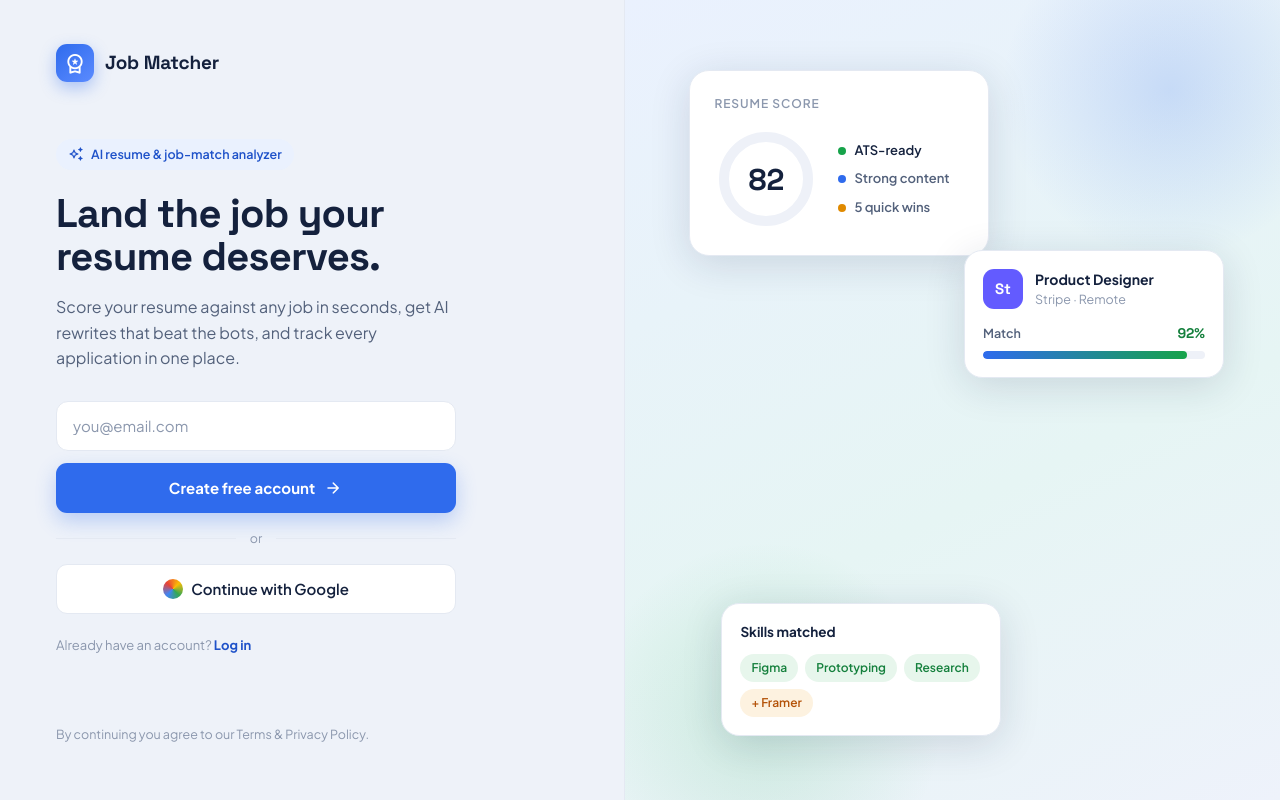
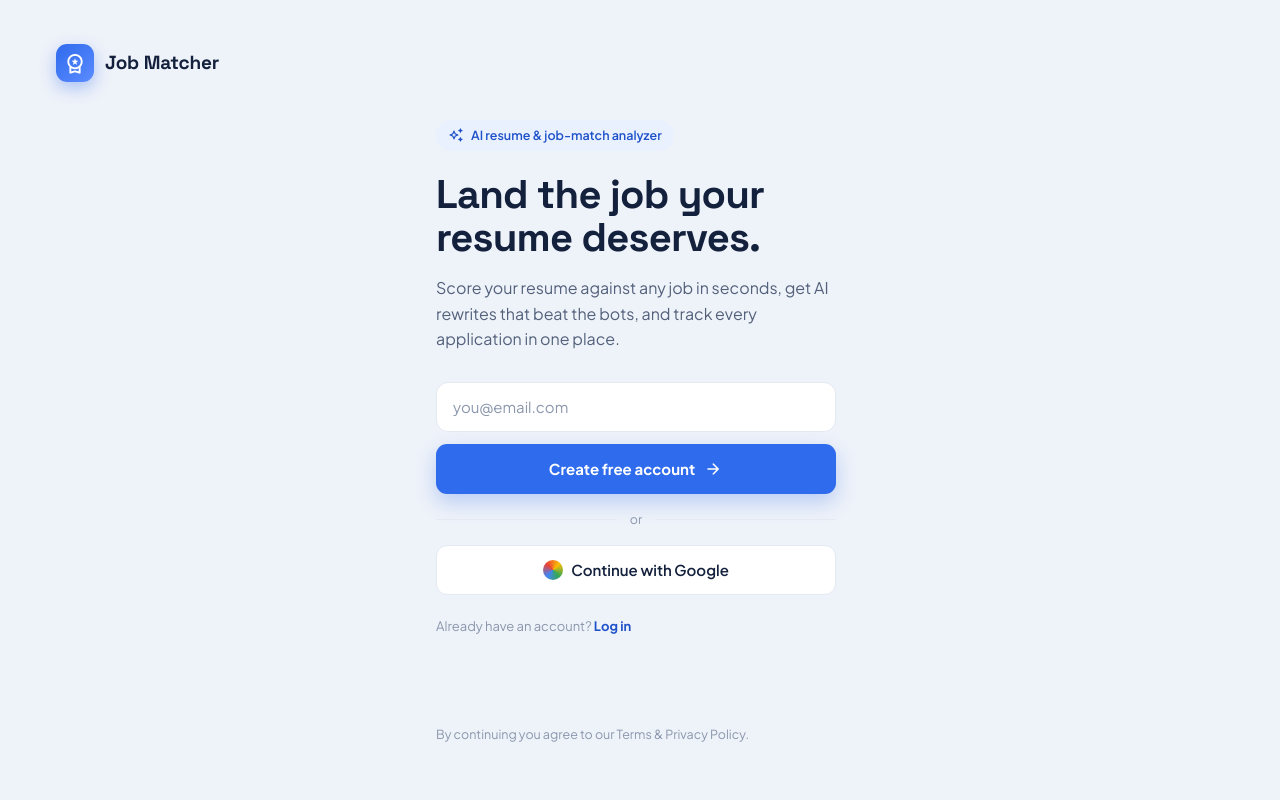
Before and after one commit to Dimitar-Totov/job-match-by-resume, a React (Vite) app: page / in a window 1280 px wide. Built offline with nearby package versions, Linux system fonts and the light colour scheme.

Commit message:
Fix logo position

```diff
--- a/src/features/welcome/WelcomeScreen.css
+++ b/src/features/welcome/WelcomeScreen.css
@@ -1,8 +1,8 @@
 .welcome {
   height: 100vh;
   overflow: auto;
-  display: grid;
-  grid-template-columns: minmax(420px, 1fr) 1.05fr;
+  display: flex;
+  justify-content: center;
 }
 
 .welcome__panel {
@@ -10,6 +10,15 @@
   flex-direction: column;
   padding: 44px 56px;
   min-height: 100vh;
+  width: 100%;
+  max-width: 520px;
+}
+
+.welcome__brand {
+  position: fixed;
+  top: 44px;
+  left: 56px;
+  z-index: 10;
 }
 
 .welcome__intro {
@@ -120,177 +129,37 @@
   color: var(--ink-3);
 }
 
-/* Art panel */
-.welcome__art {
-  position: relative;
-  overflow: hidden;
-  background: linear-gradient(155deg, #eaf1fe 0%, #e6f5f4 60%, #eef2fb 100%);
-  border-left: 1px solid var(--border);
+@media (max-width: 900px) {
+  .welcome__panel {
+    padding: 32px 24px;
+    max-width: none;
+  }
+  .welcome__brand {
+    position: static;
+    top: auto;
+    left: auto;
+  }
 }
 
-.welcome__blob {
-  position: absolute;
-  border-radius: 50%;
-}
-.welcome__blob--1 {
-  top: -80px;
-  right: -60px;
-  width: 340px;
-  height: 340px;
-  background: radial-gradient(circle, rgba(47, 107, 237, 0.18), transparent 70%);
-}
-.welcome__blob--2 {
-  bottom: -100px;
-  left: -40px;
-  width: 360px;
-  height: 360px;
-  background: radial-gradient(circle, rgba(22, 163, 74, 0.14), transparent 70%);
-}
-
-.welcome__float {
-  position: absolute;
-  background: var(--panel);
-  border: 1px solid var(--border);
-  border-radius: 18px;
-  box-shadow: var(--shadow-lg);
-  padding: 18px;
-}
-.welcome__float--score {
-  top: 70px;
-  left: 64px;
-  width: 300px;
-  border-radius: 20px;
-  padding: 24px;
-  animation: floaty 6s ease-in-out infinite;
-}
-.welcome__float--job {
-  top: 250px;
-  right: 56px;
-  width: 260px;
-  animation: floaty2 7s ease-in-out infinite;
-}
-.welcome__float--skills {
-  bottom: 64px;
-  left: 96px;
-  width: 280px;
-  animation: floaty 8s ease-in-out infinite 0.5s;
-}
-
-.welcome__floatLabel {
-  font-weight: 600;
-  font-size: 12px;
-  letter-spacing: 0.08em;
-  text-transform: uppercase;
-  color: var(--ink-3);
-  margin-bottom: 14px;
-}
-.welcome__scoreRow {
-  display: flex;
-  align-items: center;
-  gap: 20px;
-}
-.welcome__scoreNum {
-  font-family: var(--font-display);
-  font-weight: 700;
-  font-size: 30px;
-}
-.welcome__legend {
-  display: flex;
-  flex-direction: column;
-  gap: 9px;
-  flex: 1;
-}
-.welcome__legendItem {
-  display: flex;
-  align-items: center;
-  gap: 8px;
-  font-size: 13px;
-  font-weight: 600;
-}
-.welcome__legendItem--muted {
-  color: var(--ink-2);
-}
-.welcome__dot {
-  width: 8px;
-  height: 8px;
-  border-radius: 99px;
-}
-.welcome__dot--green {
-  background: var(--green);
-}
-.welcome__dot--accent {
-  background: var(--accent);
-}
-.welcome__dot--amber {
-  background: var(--amber);
-}
-
-.welcome__jobHead {
-  display: flex;
-  align-items: center;
-  gap: 12px;
-  margin-bottom: 14px;
-}
-.welcome__jobMark {
-  width: 40px;
-  height: 40px;
-  border-radius: 11px;
-  background: #635bff;
-  color: #fff;
-  display: flex;
-  align-items: center;
-  justify-content: center;
-  font-family: var(--font-display);
-  font-weight: 700;
-  font-size: 15px;
-}
-.welcome__jobTitle {
-  font-weight: 700;
-  font-size: 14px;
-}
-.welcome__jobMeta {
-  font-size: 12.5px;
-  color: var(--ink-3);
-}
-.welcome__matchRow {
-  display: flex;
-  align-items: center;
-  justify-content: space-between;
-  font-size: 12.5px;
-  color: var(--ink-2);
-  font-weight: 600;
-  margin-bottom: 7px;
-}
-.welcome__matchPct {
-  font-family: var(--font-display);
-  font-weight: 700;
-  font-size: 14px;
-  color: var(--green-ink);
-}
-
-.welcome__skillsTitle {
-  font-weight: 700;
-  font-size: 13.5px;
-  margin-bottom: 12px;
-}
-.welcome__skills {
-  display: flex;
-  flex-wrap: wrap;
-  gap: 7px;
-}
-.welcome__skills .pill {
-  font-size: 12px;
-  padding: 5px 11px;
-}
-
-@media (max-width: 900px) {
-  .welcome {
-    grid-template-columns: 1fr;
+@media (min-width: 1400px) {
+  .welcome__panel {
+    padding: 64px 72px;
+    max-width: 640px;
   }
-  .welcome__art {
-    display: none;
+  .welcome__brand {
+    top: 64px;
+    left: 72px;
   }
-  .welcome__panel {
-    padding: 32px 24px;
+  .welcome__intro {
+    max-width: 460px;
+    padding: 40px 0;
+  }
+  .welcome__title {
+    font-size: 52px;
+    margin: 0 0 20px;
+  }
+  .welcome__lede {
+    font-size: 18px;
+    margin: 0 0 36px;
   }
 }
--- a/src/features/welcome/WelcomeScreen.tsx
+++ b/src/features/welcome/WelcomeScreen.tsx
@@ -1,24 +1,28 @@
 import { useState } from 'react';
-import { Button, Icon, PillTag, ProgressBar, ScoreRing } from '../../components';
+import { Button, Icon } from '../../components';
 import { Logo } from '../../components/Logo';
 import './WelcomeScreen.css';
 
 interface WelcomeScreenProps {
   onContinue: () => void;
+  onCreateAccount: (email: string) => void;
+  onLogin: () => void;
 }
 
-export function WelcomeScreen({ onContinue }: WelcomeScreenProps) {
+export function WelcomeScreen({ onContinue, onCreateAccount, onLogin }: WelcomeScreenProps) {
   const [email, setEmail] = useState('');
 
   const handleSubmit = (event: React.FormEvent) => {
     event.preventDefault();
-    onContinue();
+    onCreateAccount(email);
   };
 
   return (
     <div className="welcome">
       <div className="welcome__panel">
-        <Logo size="lg" />
+        <div className="welcome__brand">
+          <Logo size="lg" />
+        </div>
         <div className="welcome__intro">
           <span className="welcome__eyebrow">
             <Icon name="auto_awesome" size={16} />
@@ -57,65 +61,13 @@ export function WelcomeScreen({ onContinue }: WelcomeScreenProps) {
 
           <p className="welcome__login">
             Already have an account?{' '}
-            <button type="button" className="welcome__link" onClick={onContinue}>
+            <button type="button" className="welcome__link" onClick={onLogin}>
               Log in
             </button>
           </p>
         </div>
         <p className="welcome__terms">By continuing you agree to our Terms &amp; Privacy Policy.</p>
       </div>
-
-      <div className="welcome__art" aria-hidden="true">
-        <div className="welcome__blob welcome__blob--1" />
-        <div className="welcome__blob welcome__blob--2" />
-
-        <div className="welcome__float welcome__float--score">
-          <div className="welcome__floatLabel">Resume score</div>
-          <div className="welcome__scoreRow">
-            <ScoreRing percent={82} size={104} strokeWidth={10} label="Resume score 82 out of 100">
-              <div className="welcome__scoreNum">82</div>
-            </ScoreRing>
-            <div className="welcome__legend">
-              <span className="welcome__legendItem">
-                <span className="welcome__dot welcome__dot--green" />
-                ATS-ready
-              </span>
-              <span className="welcome__legendItem welcome__legendItem--muted">
-                <span className="welcome__dot welcome__dot--accent" />
-                Strong content
-              </span>
-              <span className="welcome__legendItem welcome__legendItem--muted">
-                <span className="welcome__dot welcome__dot--amber" />5 quick wins
-              </span>
-            </div>
-          </div>
-        </div>
-
-        <div className="welcome__float welcome__float--job">
-          <div className="welcome__jobHead">
-            <span className="welcome__jobMark">St</span>
-            <div>
-              <div className="welcome__jobTitle">Product Designer</div>
-              <div className="welcome__jobMeta">Stripe · Remote</div>
-            </div>
-          </div>
-          <div className="welcome__matchRow">
-            <span>Match</span>
-            <span className="welcome__matchPct">92%</span>
-          </div>
-          <ProgressBar value={92} tone="gradient" height={8} label="Match 92%" />
-        </div>
-
-        <div className="welcome__float welcome__float--skills">
-          <div className="welcome__skillsTitle">Skills matched</div>
-          <div className="welcome__skills">
-            <PillTag tone="green">Figma</PillTag>
-            <PillTag tone="green">Prototyping</PillTag>
-            <PillTag tone="green">Research</PillTag>
-            <PillTag tone="amber">+ Framer</PillTag>
-          </div>
-        </div>
-      </div>
     </div>
   );
 }
```
